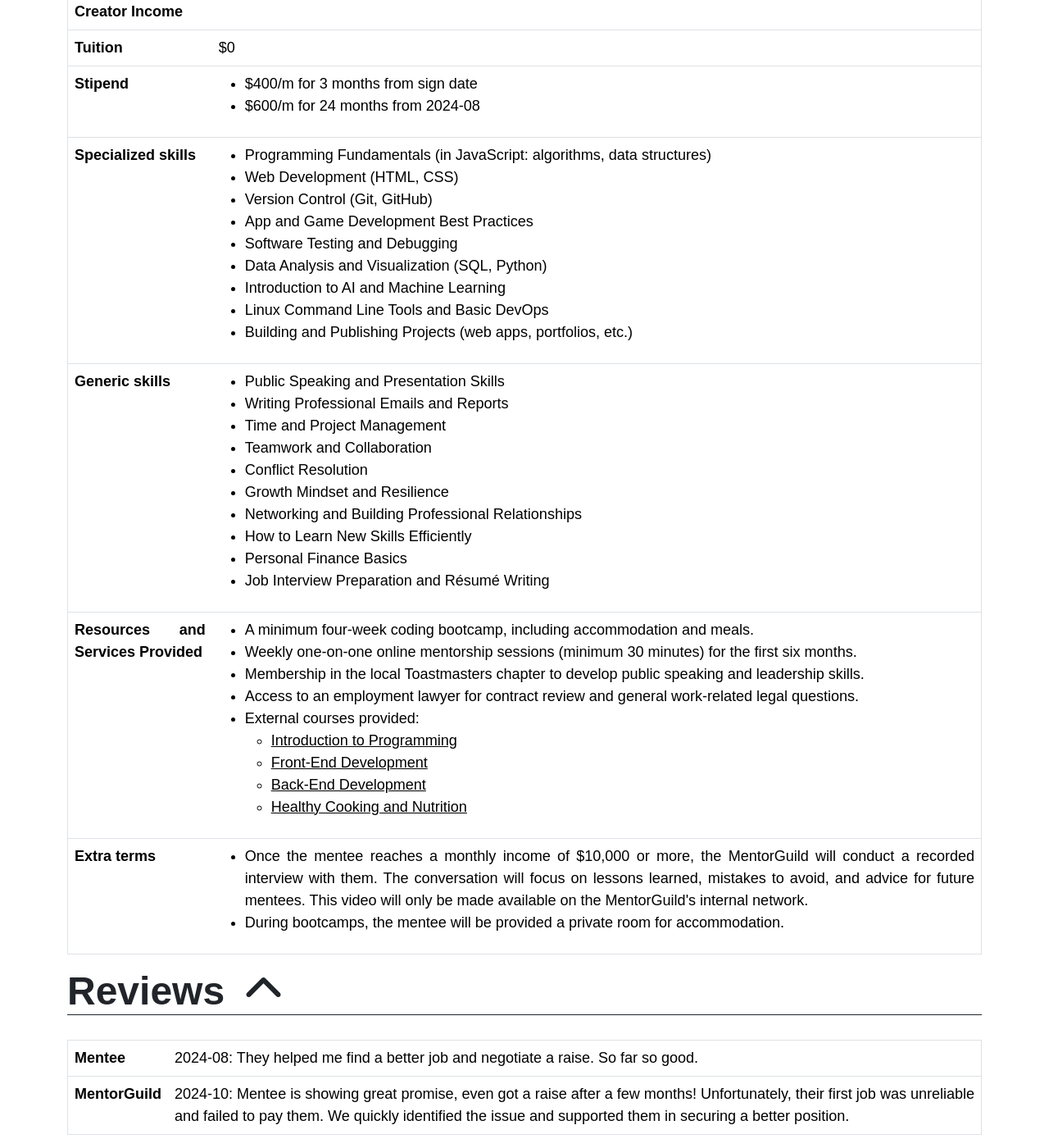
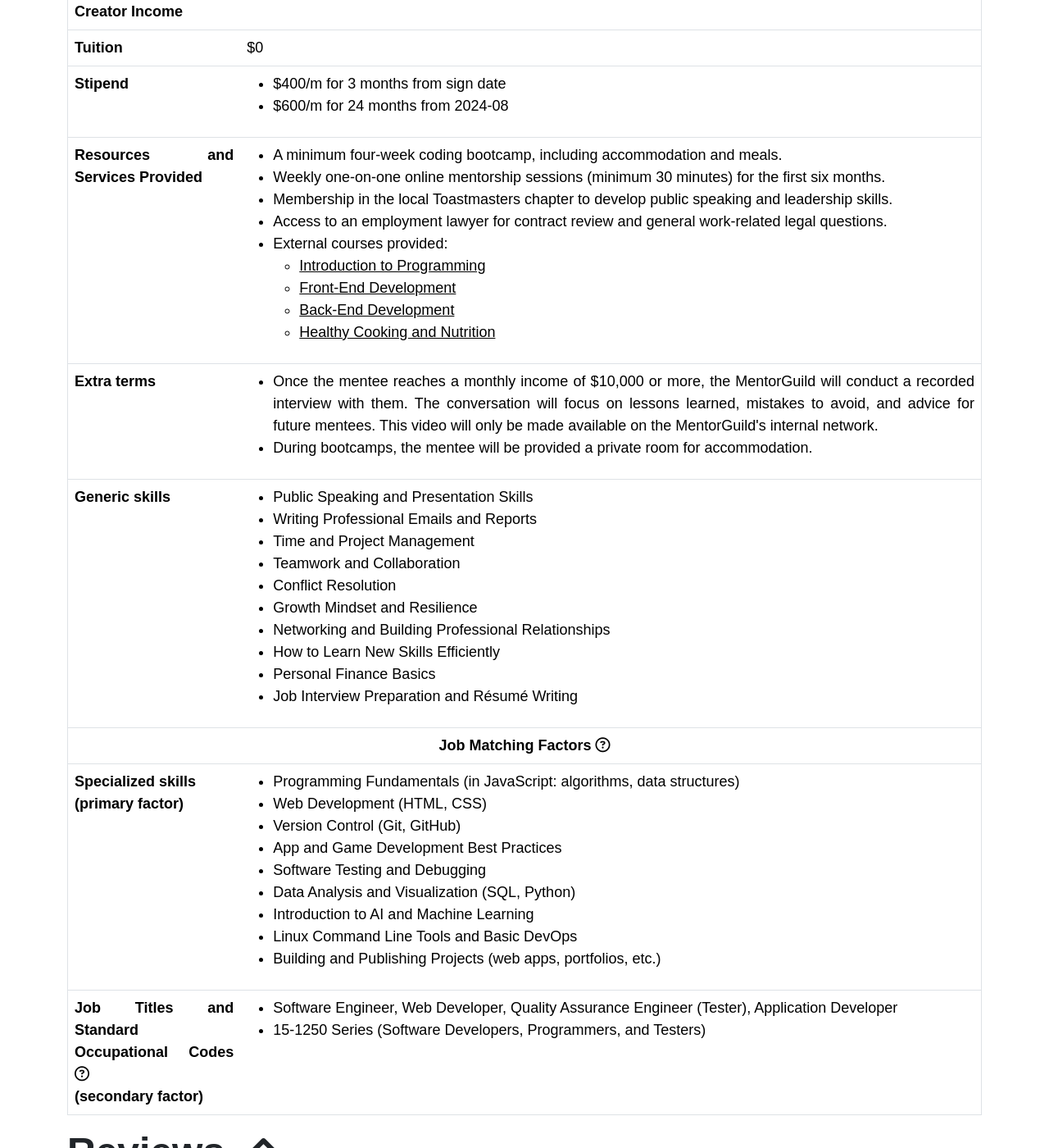
Before and after one commit to ErnestEnki/ernestenki.github.io, a Jekyll site: the page built from books/mentorguilds/964219/contracts/01K9VKA560FHQV6VV5MMS3ECEC/index.html, in a window 1280 px wide and 1400 px high, scrolled down 458 px. Shown: the whole window at 82% size. Built offline with Jekyll 4.4.1, drawn with Linux system fonts in a browser that asks for light colours; some web fonts are replaced; comment, search, counter and statistics services are not loaded.

Commit message:
Update index.html

```diff
--- a/books/mentorguilds/964219/contracts/01K9VKA560FHQV6VV5MMS3ECEC/index.html
+++ b/books/mentorguilds/964219/contracts/01K9VKA560FHQV6VV5MMS3ECEC/index.html
@@ -62,39 +62,6 @@
             </td>
             </tr>
             <tr>
-                <th>Specialized skills</th>
-                <td>
-                    <ul>
-                        <li>Programming Fundamentals (in JavaScript: algorithms, data structures)</li>
-                        <li>Web Development (HTML, CSS)</li>
-                        <li>Version Control (Git, GitHub)</li>
-                        <li>App and Game Development Best Practices</li>
-                        <li>Software Testing and Debugging</li>
-                        <li>Data Analysis and Visualization (SQL, Python)</li>
-                        <li>Introduction to AI and Machine Learning</li>
-                        <li>Linux Command Line Tools and Basic DevOps</li>
-                        <li>Building and Publishing Projects (web apps, portfolios, etc.)</li>
-                    </ul>
-                </td>
-            </tr>
-            <tr>
-                <th>Generic skills</th>
-                <td>
-                    <ul>
-                        <li>Public Speaking and Presentation Skills</li>
-                        <li>Writing Professional Emails and Reports</li>
-                        <li>Time and Project Management</li>
-                        <li>Teamwork and Collaboration</li>
-                        <li>Conflict Resolution</li>
-                        <li>Growth Mindset and Resilience</li>
-                        <li>Networking and Building Professional Relationships</li>
-                        <li>How to Learn New Skills Efficiently</li>
-                        <li>Personal Finance Basics</li>
-                        <li>Job Interview Preparation and Résumé Writing</li>
-                    </ul>
-                </td>
-            </tr>
-            <tr>
                 <th>Resources and Services Provided</th>
                 <td>
                     <ul>
@@ -120,6 +87,58 @@
                         <li>Once the mentee reaches a monthly income of $10,000 or more, the MentorGuild will conduct a recorded interview with them. The conversation will focus on lessons learned, mistakes to avoid, and advice for future mentees. This video will only be made available on the MentorGuild's internal
                             network.</li>
                         <li>During bootcamps, the mentee will be provided a private room for accommodation.</li>
+                    </ul>
+                </td>
+            </tr>
+            <tr>
+                <th>Generic skills</th>
+                <td>
+                    <ul>
+                        <li>Public Speaking and Presentation Skills</li>
+                        <li>Writing Professional Emails and Reports</li>
+                        <li>Time and Project Management</li>
+                        <li>Teamwork and Collaboration</li>
+                        <li>Conflict Resolution</li>
+                        <li>Growth Mindset and Resilience</li>
+                        <li>Networking and Building Professional Relationships</li>
+                        <li>How to Learn New Skills Efficiently</li>
+                        <li>Personal Finance Basics</li>
+                        <li>Job Interview Preparation and Résumé Writing</li>
+                    </ul>
+                </td>
+            </tr>
+            <tr>
+                <th class="text-center align-middle" colspan="2">Job Matching Factors <a href="https://mygovernment.gov/mentorguilds/job_matching" onclick="event.preventDefault();"><i class="fa-regular fa-circle-question"></i></a></th>
+            </tr>
+            <tr>
+                <th>Specialized skills
+                    <br/>
+                    (primary factor)
+                </th>
+                <td>
+                    <ul>
+                        <li>Programming Fundamentals (in JavaScript: algorithms, data structures)</li>
+                        <li>Web Development (HTML, CSS)</li>
+                        <li>Version Control (Git, GitHub)</li>
+                        <li>App and Game Development Best Practices</li>
+                        <li>Software Testing and Debugging</li>
+                        <li>Data Analysis and Visualization (SQL, Python)</li>
+                        <li>Introduction to AI and Machine Learning</li>
+                        <li>Linux Command Line Tools and Basic DevOps</li>
+                        <li>Building and Publishing Projects (web apps, portfolios, etc.)</li>
+                    </ul>
+                </td>
+            </tr>
+            <tr>
+                <th>Job Titles and
+                    Standard Occupational Codes <a href="https://www.bls.gov/soc/2018/major_groups.htm" target="_blank"><i class="fa-regular fa-circle-question"></i></a>
+                    <br/>
+                    (secondary factor)
+                </th>
+                <td>
+                    <ul>
+                        <li>Software Engineer, Web Developer, Quality Assurance Engineer (Tester), Application Developer</li>
+                        <li>15-1250 Series (Software Developers, Programmers, and Testers)</li>
                     </ul>
                 </td>
             </tr>
```
